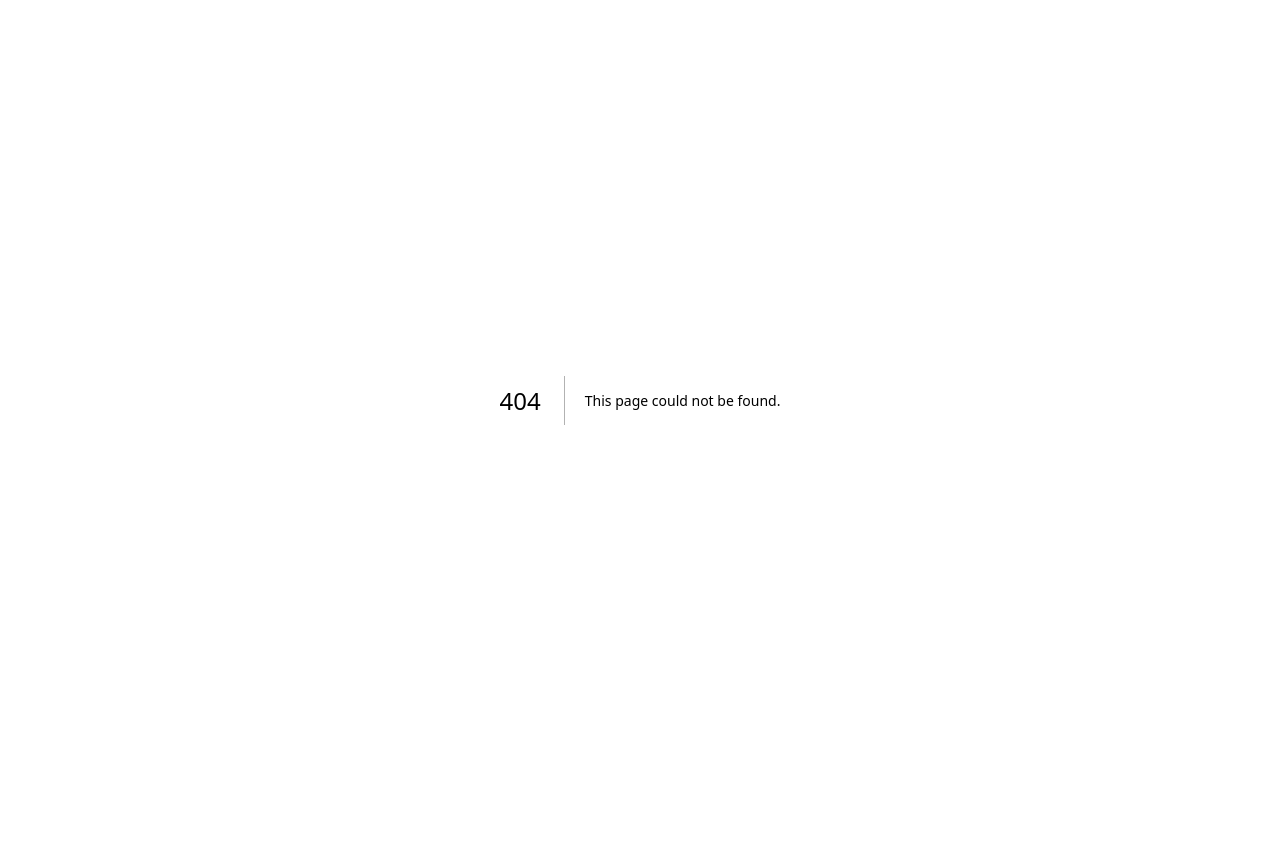
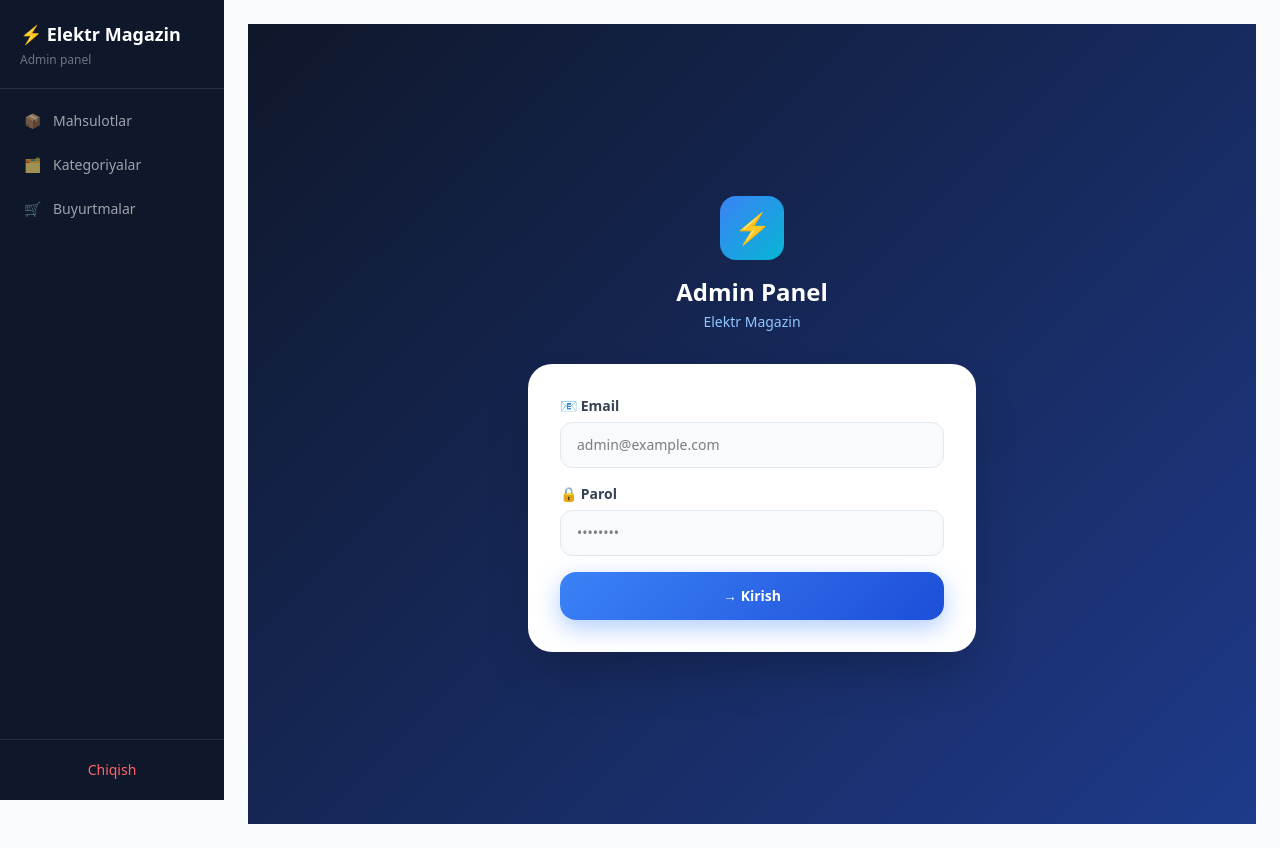
Before and after one commit to salom0227/elektr-magazin, a Next.js app in the folder frontend/: page /admin/login in a window 1280 px wide. Before the commit this address had no page. Before the commit the page ends 800 px from the top, so only its background shows below. Built offline with nearby package versions, Linux system fonts and the light colour scheme; no server answers; sample sign-in values are in the browser's storage.

Commit message:
admin login sahifasi

```diff
--- /dev/null
+++ b/frontend/app/admin/login/page.tsx
@@ -0,0 +1,76 @@
+'use client';
+import { useState } from 'react';
+import { useRouter } from 'next/navigation';
+
+const API = process.env.NEXT_PUBLIC_API_URL;
+
+export default function AdminLoginPage() {
+  const router = useRouter();
+  const [form, setForm] = useState({ email: '', password: '' });
+  const [loading, setLoading] = useState(false);
+  const [error, setError] = useState('');
+
+  const handleSubmit = async (e: React.FormEvent) => {
+    e.preventDefault();
+    setLoading(true); setError('');
+    try {
+      const res = await fetch(`${API}/api/auth/login`, {
+        method: 'POST',
+        headers: { 'Content-Type': 'application/json' },
+        body: JSON.stringify(form)
+      });
+      const data = await res.json();
+      if (!res.ok) { setError(data.error || 'Xatolik'); return; }
+      localStorage.setItem('admin_token', data.token);
+      localStorage.setItem('admin', JSON.stringify(data.admin));
+      router.push('/admin');
+    } catch {
+      setError('Server bilan bog\'lanishda xatolik');
+    } finally {
+      setLoading(false);
+    }
+  };
+
+  return (
+    <div className="min-h-screen flex items-center justify-center px-4" style={{ background: 'linear-gradient(135deg, #0f172a 0%, #1e3a8a 100%)' }}>
+      <div className="w-full max-w-md">
+        <div className="text-center mb-8">
+          <div className="w-16 h-16 rounded-2xl flex items-center justify-center mx-auto mb-4"
+            style={{ background: 'linear-gradient(135deg, #3b82f6, #06b6d4)' }}>
+            <span className="text-3xl">⚡</span>
+          </div>
+          <h1 className="text-white font-bold text-2xl">Admin Panel</h1>
+          <p className="text-blue-300 text-sm mt-1">Elektr Magazin</p>
+        </div>
+        <div className="bg-white rounded-3xl p-8 shadow-2xl">
+          {error && (
+            <div className="mb-4 p-3 rounded-xl text-sm font-medium text-red-700" style={{ background: '#fef2f2', border: '1px solid #fecaca' }}>
+              ❌ {error}
+            </div>
+          )}
+          <form onSubmit={handleSubmit} className="space-y-4">
+            <div>
+              <label className="block text-sm font-semibold text-gray-700 mb-1.5">📧 Email</label>
+              <input type="email" value={form.email} onChange={e => setForm({ ...form, email: e.target.value })}
+                placeholder="admin@example.com" required
+                className="w-full rounded-xl px-4 py-3 text-sm focus:outline-none"
+                style={{ border: '1.5px solid #e2e8f0', background: '#f8fafc' }} />
+            </div>
+            <div>
+              <label className="block text-sm font-semibold text-gray-700 mb-1.5">🔒 Parol</label>
+              <input type="password" value={form.password} onChange={e => setForm({ ...form, password: e.target.value })}
+                placeholder="••••••••" required
+                className="w-full rounded-xl px-4 py-3 text-sm focus:outline-none"
+                style={{ border: '1.5px solid #e2e8f0', background: '#f8fafc' }} />
+            </div>
+            <button type="submit" disabled={loading}
+              className="w-full py-3.5 rounded-2xl font-bold text-white text-sm transition-all disabled:opacity-50"
+              style={{ background: 'linear-gradient(135deg, #3b82f6, #1d4ed8)', boxShadow: '0 8px 25px rgba(59,130,246,0.4)' }}>
+              {loading ? '⏳ Kirish...' : '→ Kirish'}
+            </button>
+          </form>
+        </div>
+      </div>
+    </div>
+  );
+}
```
